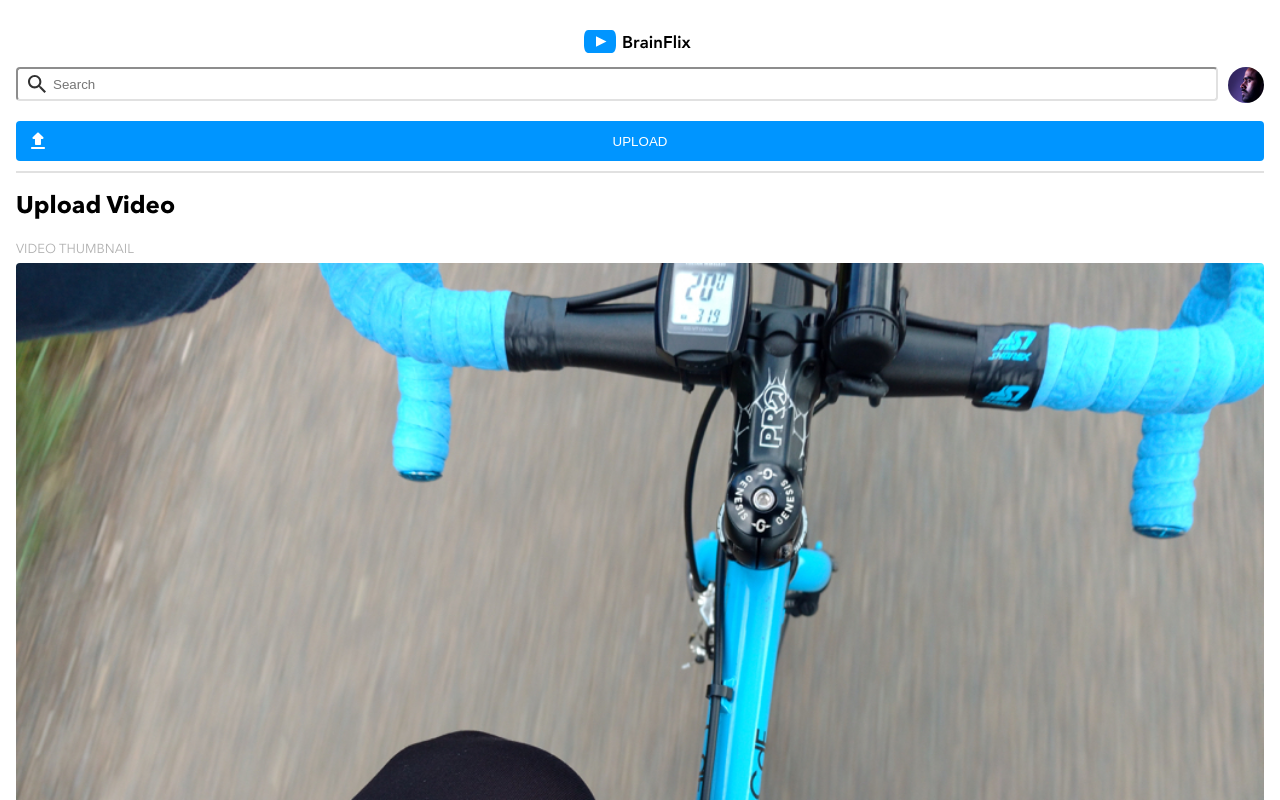
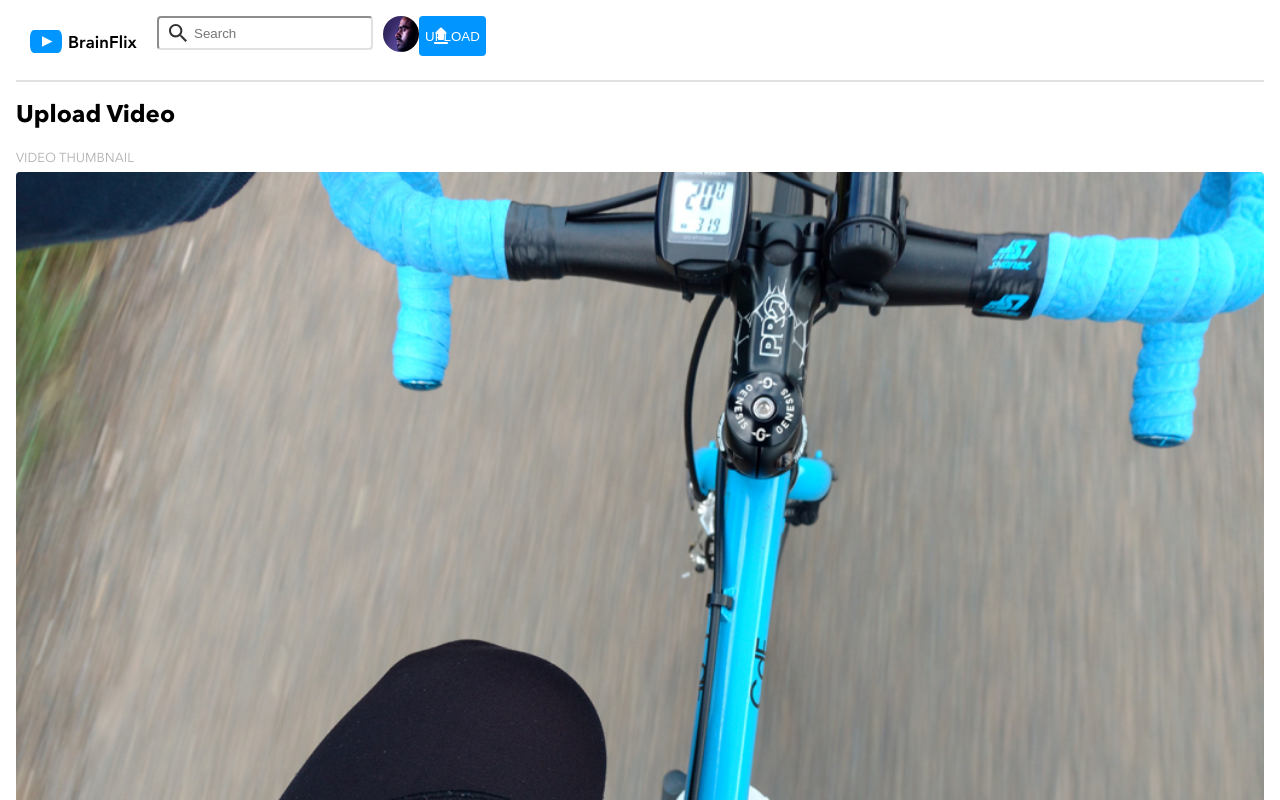
Before and after one commit to JordanShankle/jordan-shankle-brainflix, a React (Create React App) app: page /upload in a window 1280 px wide. Shown: the top 800 px of the page. Built offline with nearby package versions, Linux system fonts and the light colour scheme.

Commit message:
Add partials to all scss files.

```diff
--- a/src/components/Comments/Comments.scss
+++ b/src/components/Comments/Comments.scss
@@ -1,4 +1,7 @@
+// Partials
 @use '../../styles/partials/variables' as *;
+@use '../../styles/partials/mixins' as *;
+
 
 .comment {
     width: 100%;
--- a/src/components/Header/Header.scss
+++ b/src/components/Header/Header.scss
@@ -1,7 +1,7 @@
 // Partials
 // @use '../../styles/partials/global' as *;
 @use '../../styles/partials/variables' as *;
-@use '../../styles/partials/mixins';
+@use '../../styles/partials/mixins' as *;
 
 
 .header {
@@ -10,9 +10,9 @@
     border-bottom: 0.2rem solid $mercury;
     padding-bottom: 1.0rem;
 
-    // @include tablet {
-    //     flex-direction: row;
-    // }
+    @include tablet {
+        flex-direction: row;
+    }
 
     &__image-container {
         display: flex;
--- a/src/components/JoinConvo/JoinConvo.scss
+++ b/src/components/JoinConvo/JoinConvo.scss
@@ -1,6 +1,7 @@
+// Partials
 // @use '../../styles/partials/global' as *;
 @use '../../styles/partials/variables' as *;
-// @use '../../styles/partials/mixins';
+@use '../../styles/partials/mixins' as *;
 
 .conversation-title {
     font-size: 1.6rem;
--- a/src/components/MainVideo/MainVideo.scss
+++ b/src/components/MainVideo/MainVideo.scss
@@ -1,3 +1,7 @@
+// Partials
+@use '../../styles/partials/variables' as *;
+@use '../../styles/partials/mixins' as *;
+
 .main-video {
     display: flex;
     margin: auto;
--- a/src/components/ProfilePic/ProfilePic.scss
+++ b/src/components/ProfilePic/ProfilePic.scss
@@ -1,6 +1,7 @@
+// Partials
 // @use '../../styles/partials/global' as *;
 @use '../../styles/partials/variables' as *;
-@use '../../styles/partials/mixins';
+@use '../../styles/partials/mixins' as *;
 
 .profile {
     display: flex;
--- a/src/components/SearchBar/SearchBar.scss
+++ b/src/components/SearchBar/SearchBar.scss
@@ -1,7 +1,7 @@
 // Partials
 // @use '../../styles/partials/global' as *;
 @use '../../styles/partials/variables' as *;
-@use '../../styles/partials/mixins';
+@use '../../styles/partials/mixins' as *;
 
 .search {
     width: 100%;
--- a/src/components/SideBarVid/SideBarVid.scss
+++ b/src/components/SideBarVid/SideBarVid.scss
@@ -1,3 +1,7 @@
+// Partials
+@use '../../styles/partials/variables' as *;
+@use '../../styles/partials/mixins' as *;
+
 .video {
     display: flex;
     padding-bottom: 1.0rem;
--- a/src/components/Sidebar/Sidebar.scss
+++ b/src/components/Sidebar/Sidebar.scss
@@ -1,4 +1,6 @@
+// Partials
 @use '../../styles/partials/variables' as *;
+@use '../../styles/partials/mixins' as *;
 
 .next-vid-title {
     color: $silver;
--- a/src/components/Upload/Upload.scss
+++ b/src/components/Upload/Upload.scss
@@ -1,6 +1,7 @@
+// Partials
 // @use '../../styles/partials/global' as *;
 @use '../../styles/partials/variables' as *;
-@use '../../styles/partials/mixins';
+@use '../../styles/partials/mixins' as *;
 
 
 .button {
--- /dev/null
+++ b/src/components/Video/Video.scss
@@ -0,0 +1,3 @@
+// Partials
+@use '../../styles/partials/variables' as *;
+@use '../../styles/partials/mixins' as *;
--- a/src/components/VideoDetails/VideoDetails.scss
+++ b/src/components/VideoDetails/VideoDetails.scss
@@ -1,3 +1,7 @@
+// Partials
+@use '../../styles/partials/variables' as *;
+@use '../../styles/partials/mixins' as *;
+
 .video-details {
     display: flex;
     flex-direction: column;
```
